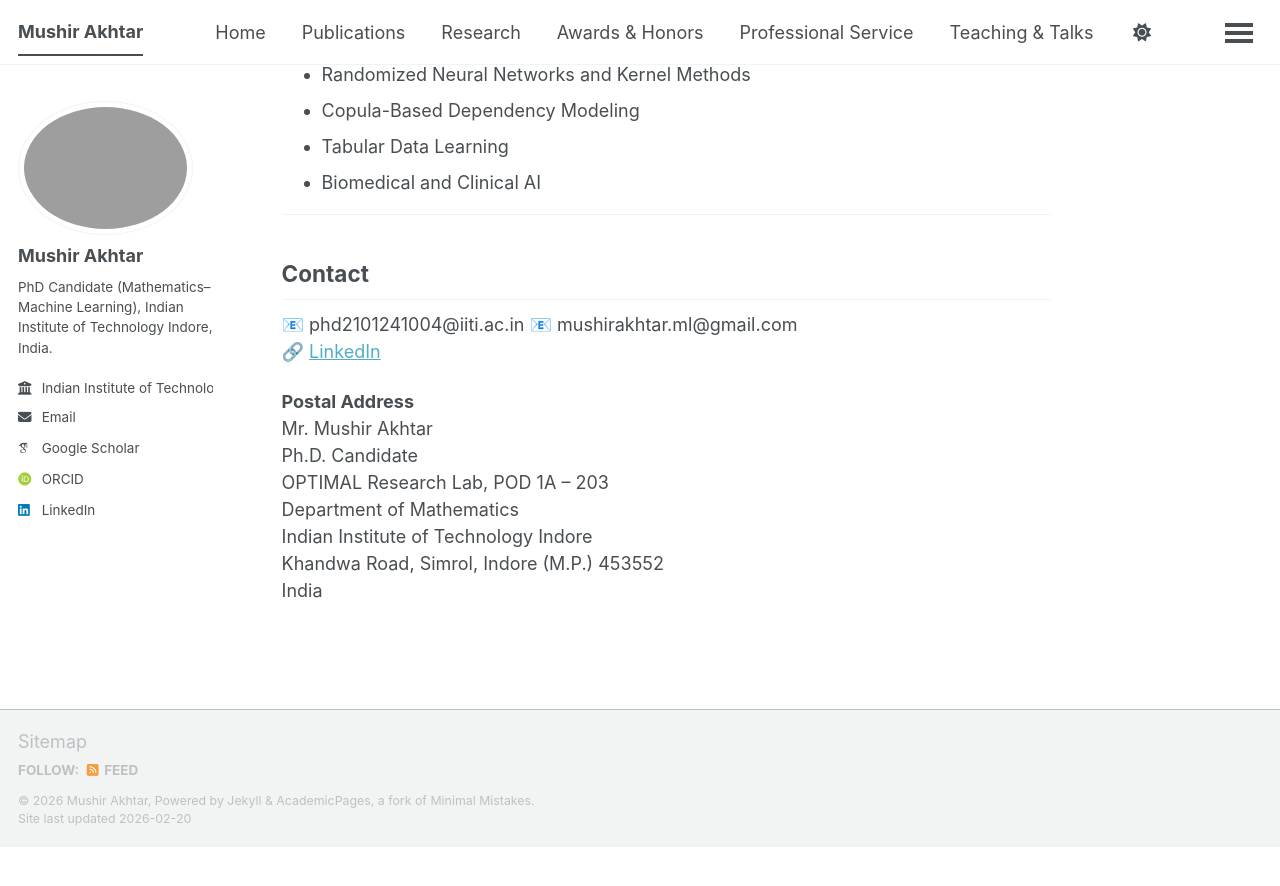
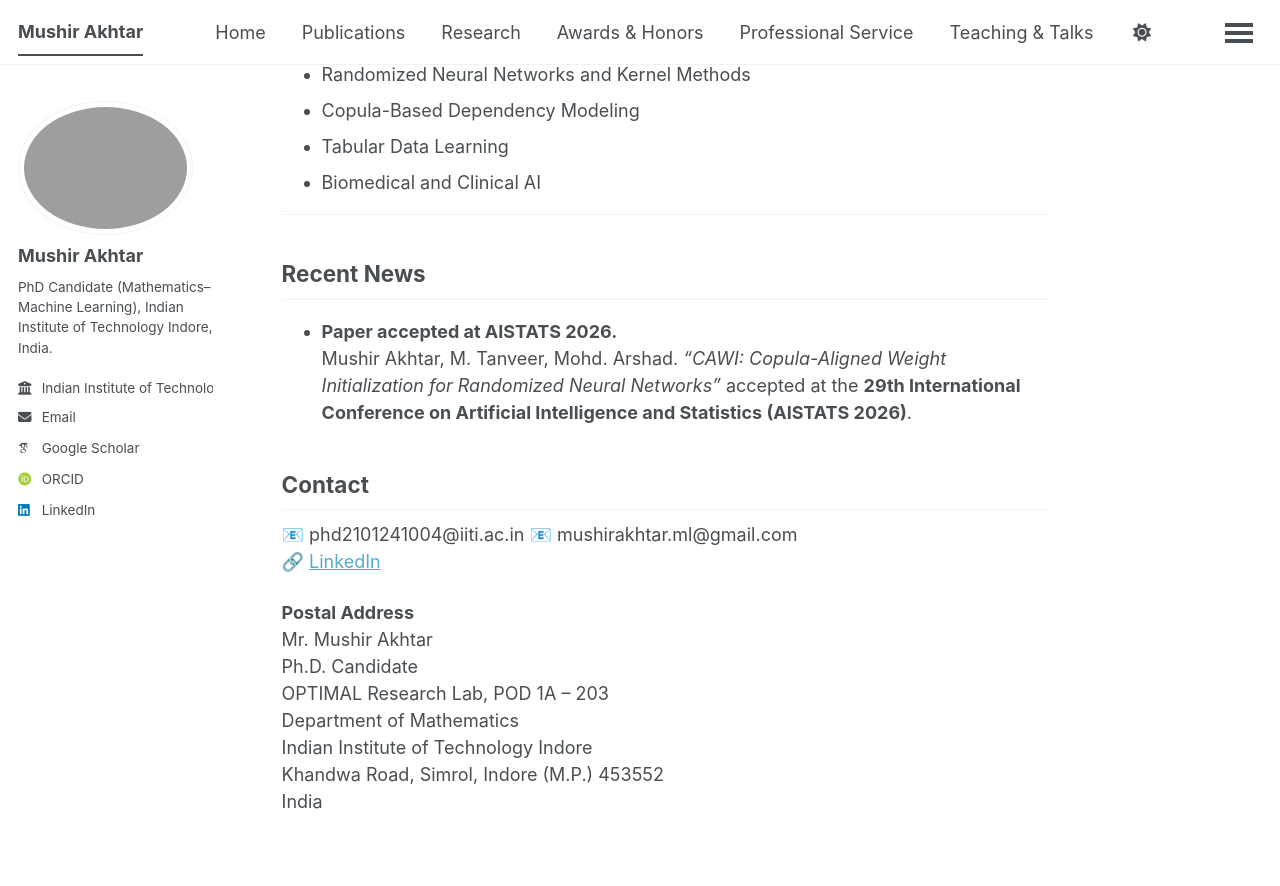
Before and after one commit to mushir-akhtar/mushir-akhtar.github.io, a Jekyll site: the page built from _pages/about.md, in a window 1280 px wide and 900 px high, scrolled down 1655 px. Shown: the top 886 px of the window. Built offline with Jekyll 4.4.1, drawn with Linux system fonts in a browser that asks for light colours; some web fonts are replaced; a script bundle is joined from its source files by our own code; library files that are not in the unit come from our copies; before the commit the page ends 2502 px from its top, so only the background shows below that.

Commit message:
Update about.md

```diff
--- a/_pages/about.md
+++ b/_pages/about.md
@@ -45,6 +45,11 @@ India
 
 ---
 
+## Recent News
+
+- **Paper accepted at AISTATS 2026.**
+  Mushir Akhtar, M. Tanveer, Mohd. Arshad. *“CAWI: Copula-Aligned Weight Initialization for Randomized Neural Networks”* accepted at the **29th International Conference on Artificial Intelligence and Statistics (AISTATS 2026)**.
+
 ## Contact
 
 📧 phd2101241004@iiti.ac.in
```
